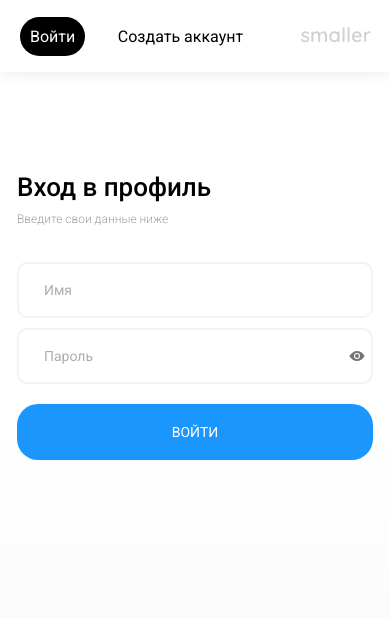
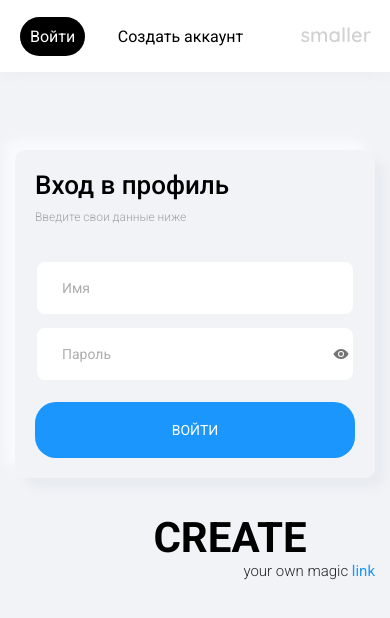
Before and after one commit to Starostinvio/short-link-creator, a React (Create React App) app: page /auth in a window 390 px wide. Both pictures are taken after a click on the button "Войти". Shown: the top 618 px of the page. Built offline with nearby package versions, Linux system fonts and the light colour scheme.

Commit message:
settings auth

```diff
--- a/src/components/login/style.css
+++ b/src/components/login/style.css
@@ -137,7 +137,16 @@ input:focus {
   .Login-form {
     display: flex;
     flex-direction: column;
-    padding: 0px 10px;
+    /* padding: 0px 10px; */
+
+    padding: 20px 20px;
+    /* background-image: linear-gradient(180deg, white 10%, rgb(248, 248, 248)); */
+    background: rgb(242, 243, 247);
+    border-radius: 10px;
+    /* box-shadow: 15px 15px 40px rgb(235, 235, 235),
+      -15px -15px 40px rgb(242, 243, 245); */
+    box-shadow: 10px 10px 10px rgb(232, 236, 241),
+      -10px -10px 10px rgb(249, 250, 252);
   }
 
   .Login-title {
--- a/src/components/page-layout/style.css
+++ b/src/components/page-layout/style.css
@@ -1,6 +1,6 @@
 .PageLayout {
-  /* background: rgb(248, 250, 252); */
-  background-image: linear-gradient(180deg, white 50%, rgb(248, 248, 248));
+  /* background-image: linear-gradient(180deg, white 50%, rgb(248, 248, 248)); */
+  background-color: rgb(242, 243, 247);
   display: flex;
   flex-direction: column;
   min-height: 100vh;
--- a/src/containers/auth-forms/style.css
+++ b/src/containers/auth-forms/style.css
@@ -127,32 +127,74 @@
 
 @media (max-width: 479px) {
   .AuthForms {
-    flex-direction: column;
-    justify-content: start;
-    align-items: start;
-    padding: 0px 7px;
+    display: flex;
+    flex-direction: column-reverse;
+
+    padding: 20% 15px;
+    justify-content: flex-end;
   }
+
   .AuthForms-title-box {
-    align-self: stretch;
+    /* align-self: stretch;
     position: fixed;
     top: -100px;
     right: -70px;
-    z-index: 100;
-    display: none;
+    z-index: 100; */
+    /* display: none; */
+    /* display: flex; */
+  }
+
+  .AuthForms-title-box {
+    /* display: flex;
+    flex-direction: column; */
+
+    align-self: end;
+    margin: 0;
   }
   .AuthForms-title {
-    line-height: 16px;
-    font-size: 20px;
+    /* position: relative;
+    z-index: 0;
+
+    font-family: "Roboto", sans-serif;
+    font-style: normal;
+    font-weight: 700;
+    font-size: 50px;
+    color: rgb(0, 0, 0);
+
+    padding-right: 8px;
+    cursor: default; */
+
+    font-size: 42px;
   }
 
   .AuthForms-subtitle {
-    transform: translateX(35px);
-    font-size: 10px;
+    /* font-family: "Roboto";
+    font-weight: 300;
+    font-size: 16px;
+    color: rgb(39, 37, 37);
+
+    transform: translateX(0px);
+    margin-left: 115px;
+    cursor: default; */
+
+    transform: translateX(0px);
+    margin-left: 90px;
+
+    font-size: 15px;
+  }
+
+  .AuthForms-subtitle span {
   }
   .AuthForms-panel {
-    align-self: stretch;
-    margin-left: 0px;
-    margin-top: 100px;
+    /* position: absolute;
+    top: 13%;
+    left: 0;
+    right: 0; */
+    height: 291px;
+    align-self: baseline;
+    width: 100%;
+    margin: 0;
+    margin-bottom: 20%;
   }
 }
 
```
